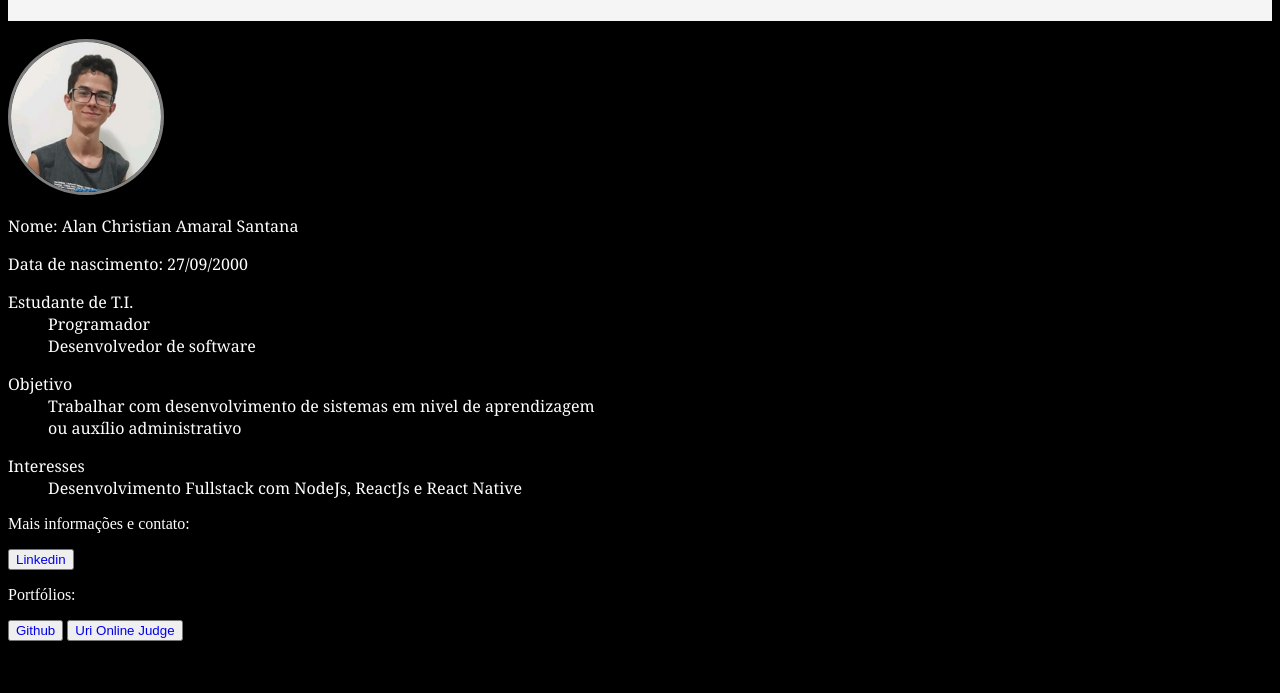
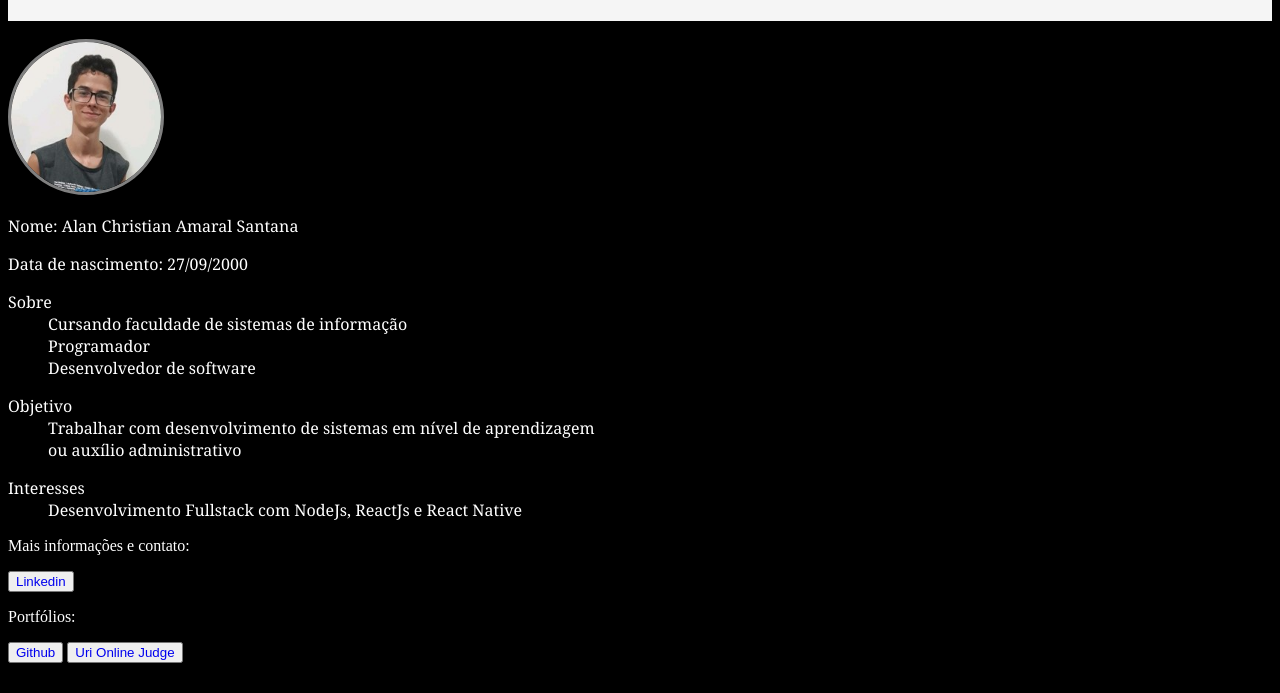
Before and after one commit to RicardoWorf/Nerd0000.github.io, a plain HTML site: page index.html in a window 1280 px wide. Shown: the part 107-800 px from the top of the page. Drawn offline with Linux system fonts and the light colour scheme.

Commit message:
Acentuação

```diff
--- a/index.html
+++ b/index.html
@@ -29,15 +29,16 @@
         <p>Data de nascimento: 27/09/2000</p>
         <dl>
             <!--lista de associação-->
-            <dt> Estudante de T.I.</dt>
+            <dt>Sobre</dt>
             <!--descrição-->
+	    <dd>Cursando faculdade de sistemas de informação</dd>
             <dd>Programador</dd>
             <dd>Desenvolvedor de software</dd>
         </dl>
 
 	<dl>
     	<dt>Objetivo</dt>
-	<dd>Trabalhar com desenvolvimento de sistemas em nivel de aprendizagem</dd>
+	<dd>Trabalhar com desenvolvimento de sistemas em nível de aprendizagem</dd>
 	<dd>ou auxílio administrativo</dd>
 	</dl>
 
```
